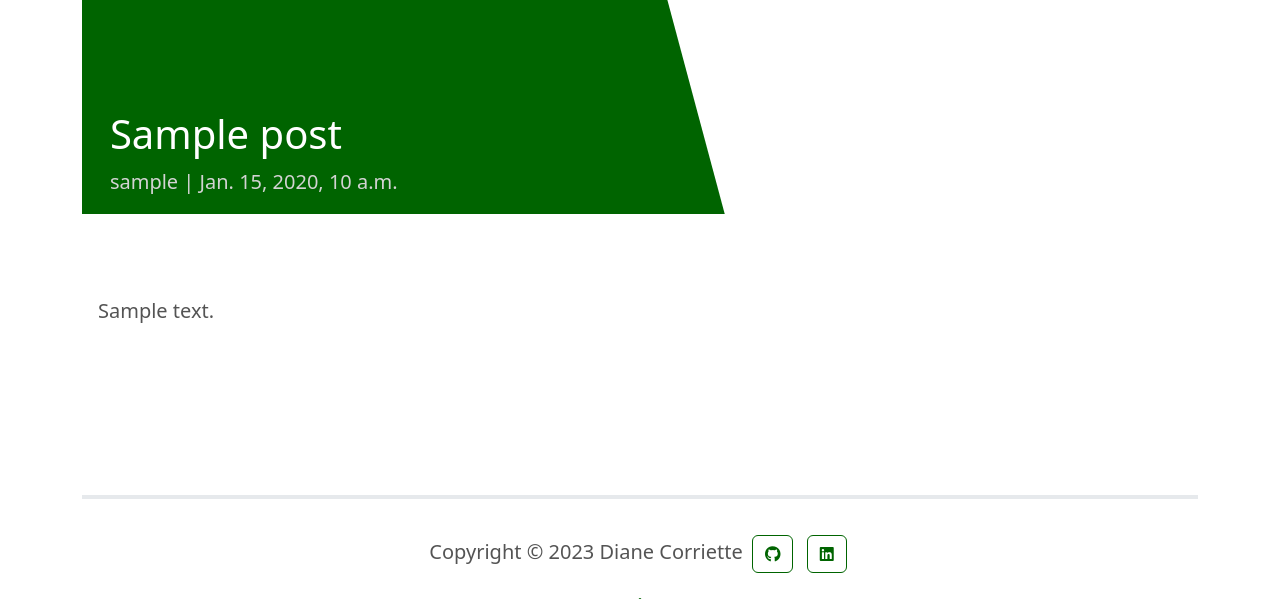
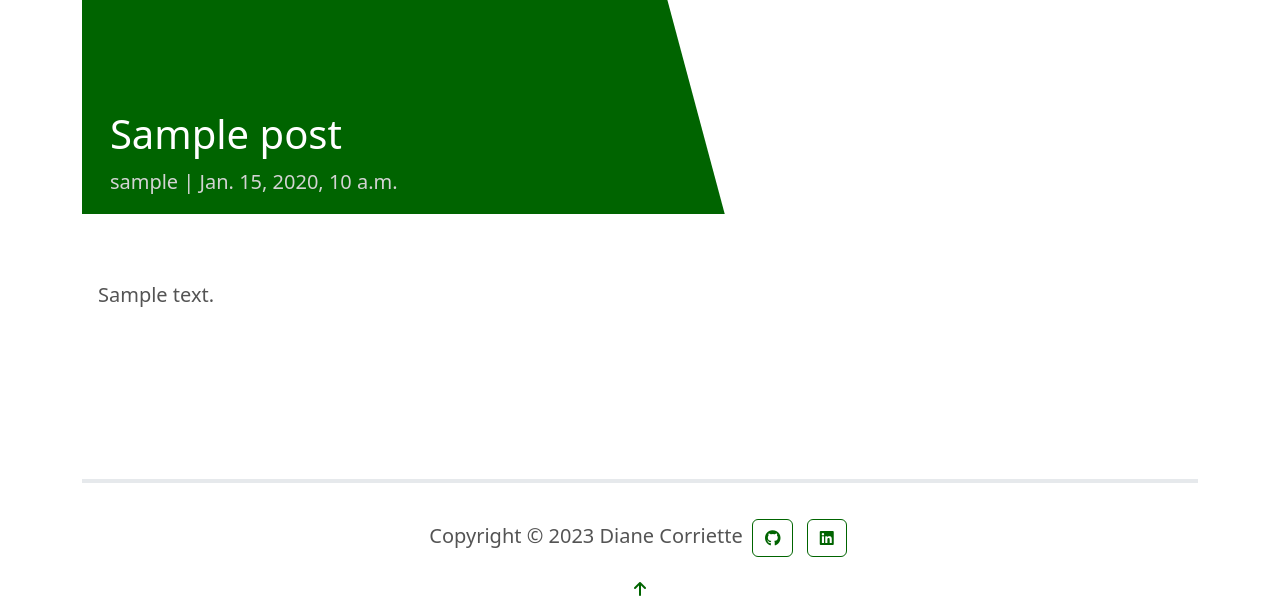
Before and after one commit to todiane/blog-fsf, a Django app: a page that uses templates/post_detail.html in a window 1280 px wide. Shown: the part 141-740 px from the top of the page. Run offline with Django 4.2, Linux system fonts and the light colour scheme; tables that the repository leaves empty hold one stand-in row (values such as "Sample post"); some libraries are stand-ins or nearby versions.

Commit message:
Update blog detail page

```diff
--- a/templates/post_detail.html
+++ b/templates/post_detail.html
@@ -26,7 +26,7 @@
 
 <div class="container">
   <div class="row">
-    <div class="col card mb-4 mt-3 left top">
+    <div class="col card mb-4 left top">
       <div class="card-body">
         <!-- The post content goes inside the card-text. -->
         <!-- Use the | safe filter inside the template tags -->
```
